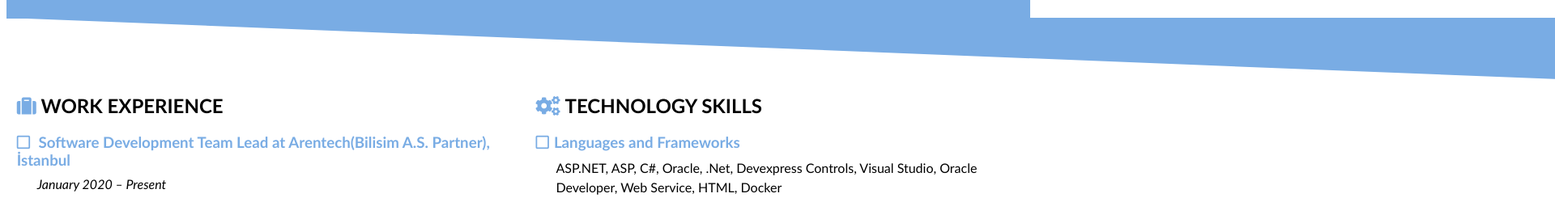
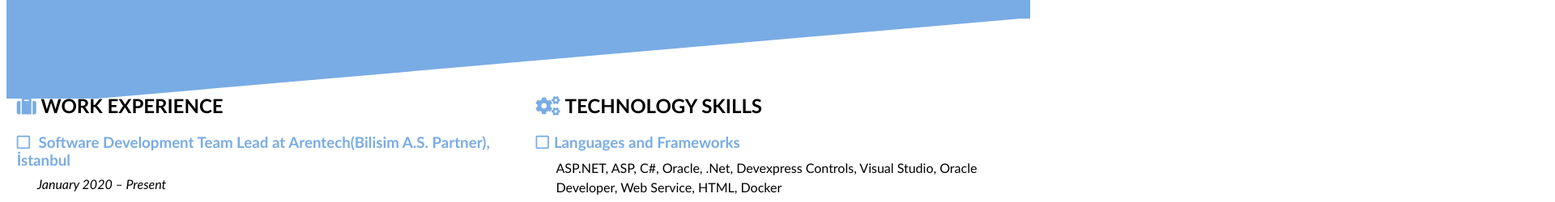
Before and after one commit to necdethocaoglu/necdethocaoglu.github.io, a plain HTML site: page index.html in a window 1280 px wide. Shown: the part 288-538 px from the top of the page at 81% size, 1920 px wide, since content can reach past the window. Drawn offline with Linux system fonts and the light colour scheme.

Commit message:
Update stylesheet.css

```diff
--- a/css/stylesheet.css
+++ b/css/stylesheet.css
@@ -130,7 +130,7 @@ a:link, a:visited {
 
 #header-extension {
     margin-top: -1px;
-    border-left: 197vw solid transparent;
+    border-right: 90vw solid transparent;
     border-top: 100px solid #79ace4;
 }
 
```
